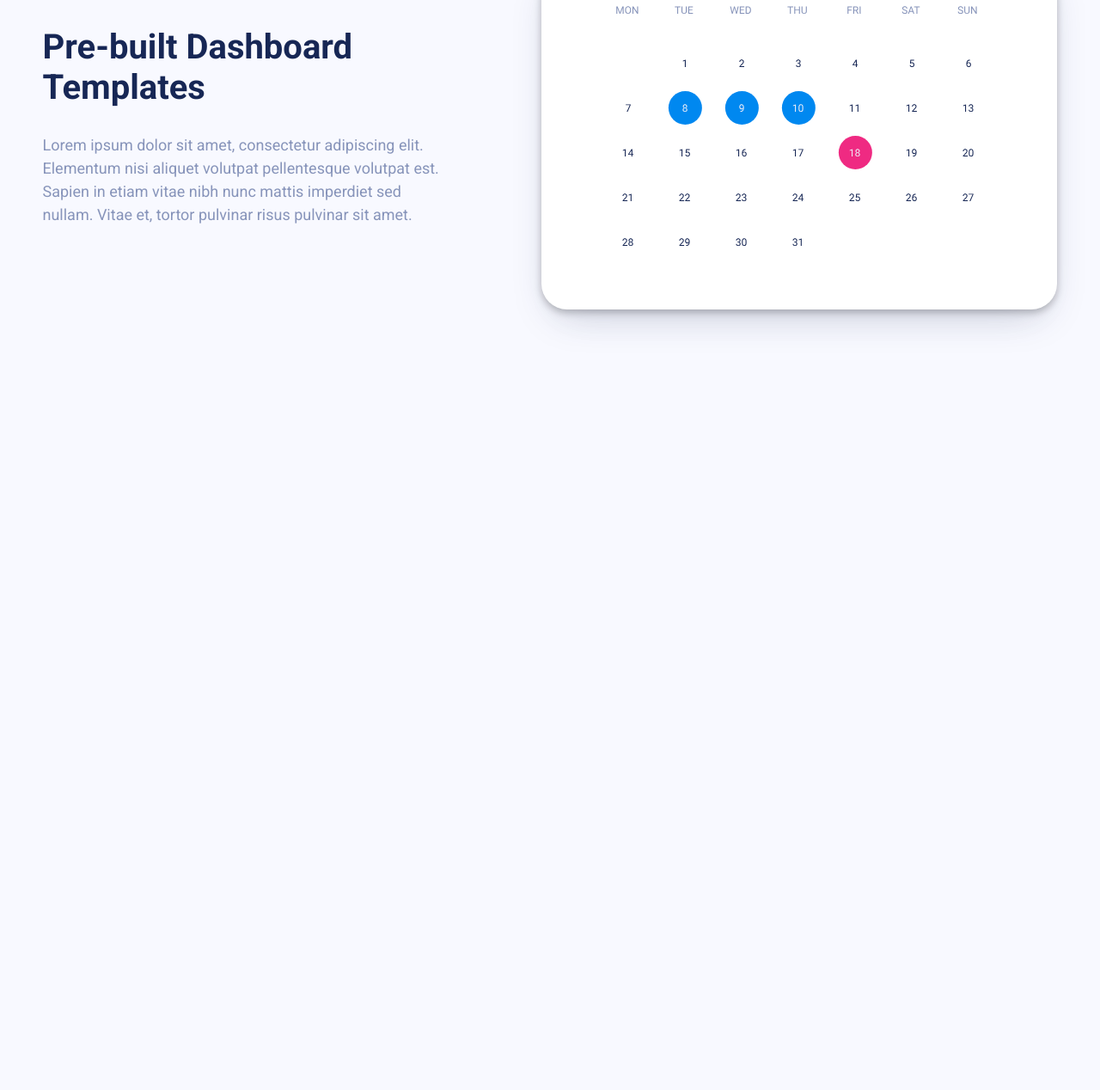
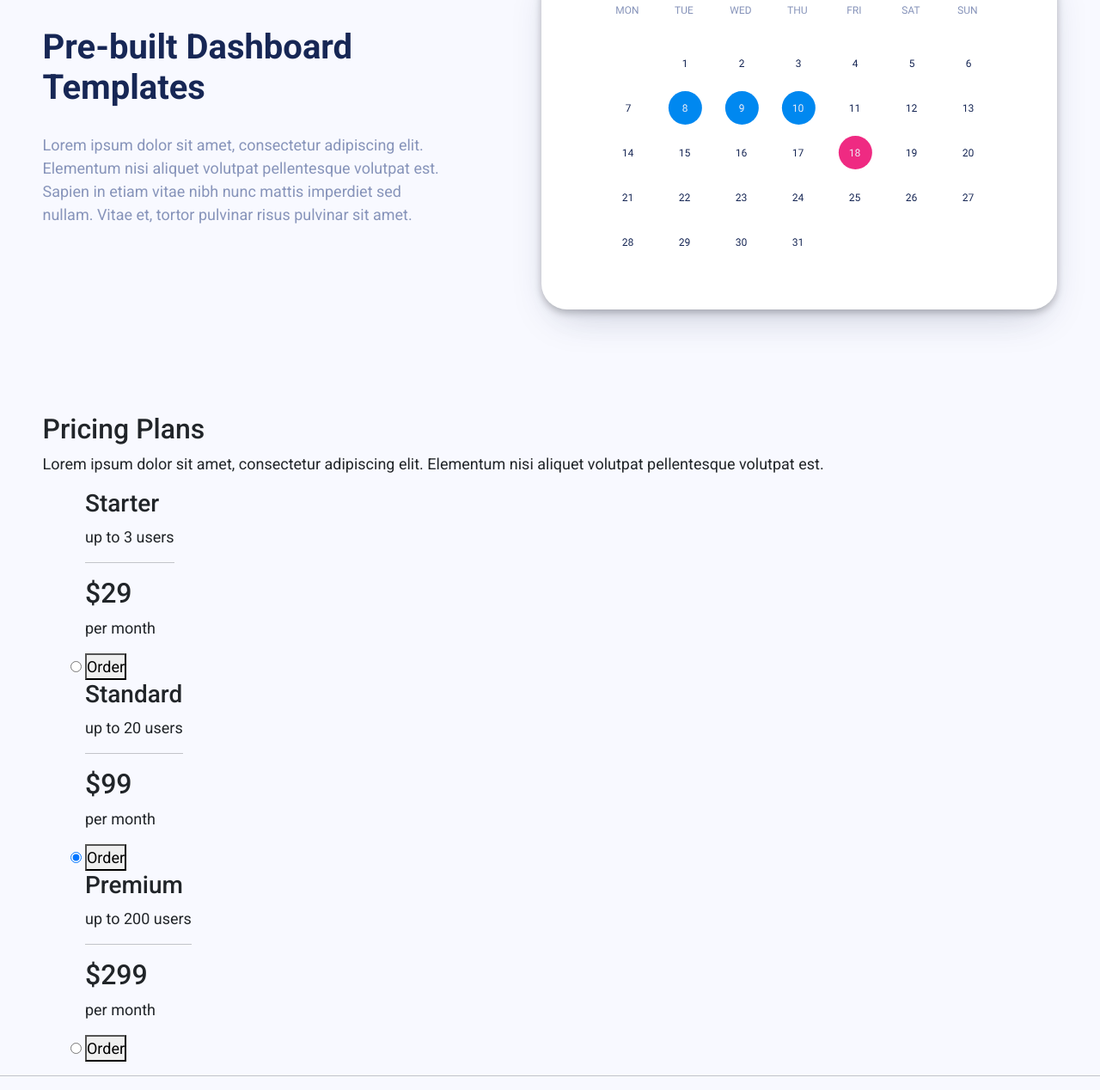
Before and after one commit to Vineker1One/FinalTask, a plain HTML site: page index.html in a window 1280 px wide. Shown: the part 2507-3775 px from the top of the page at 86% size. Before the commit the page ends 2987 px from the top, so only its background shows below. Drawn offline with nearby package versions, Linux system fonts and the light colour scheme.

Commit message:
add plans

```diff
--- a/index.html
+++ b/index.html
@@ -296,5 +296,68 @@
                 </div>
               </article>
             </section>
+            <section class="plans">
+                <article class="plans_content center">
+                  <h2 class="plans_content__title">Pricing Plans</h2>
+                  <p class="plans_content__txt">
+                    Lorem ipsum dolor sit amet, consectetur adipiscing elit. Elementum
+                    nisi aliquet volutpat pellentesque volutpat est.
+                  </p>
+                </article>
+                <div class="plans_content__list-wrp center2">
+                  <ul class="plans_content__list">
+                    <li class="plans_content_list__item">
+                      <input
+                        type="radio"
+                        name="plans_content_list__radio"
+                        id="radio1"
+                        value="1"
+                      />
+                      <label class="plans_content_list__link" for="radio1">
+                        <h3 class="plans_content_list_title">Starter</h3>
+                        <p class="plans_content_list__planTxt">up to 3 users</p>
+                        <hr class="plans-content__hr-line" />
+                        <h2 class="plans_content_list_price"><span>$</span>29</h2>
+                        <p class="plans_content_list_priceTxt">per month</p>
+                        <button class="plans_content_list__btn">Order</button>
+                      </label>
+                    </li>
+                    <li class="plans_content_list__item">
+                      <input
+                        type="radio"
+                        name="plans_content_list__radio"
+                        id="radio2"
+                        value="2"
+                        checked
+                      />
+                      <label class="plans_content_list__link" for="radio2">
+                        <h3 class="plans_content_list_title">Standard</h3>
+                        <p class="plans_content_list__planTxt">up to 20 users</p>
+                        <hr class="plans-content__hr-line" />
+                        <h2 class="plans_content_list_price"><span>$</span>99</h2>
+                        <p class="plans_content_list_priceTxt">per month</p>
+                        <button class="plans_content_list__btn">Order</button>
+                      </label>
+                    </li>
+                    <li class="plans_content_list__item">
+                      <input
+                        type="radio"
+                        name="plans_content_list__radio"
+                        id="radio3"
+                        value="3"
+                      />
+                      <label class="plans_content_list__link" for="radio3">
+                        <h3 class="plans_content_list_title">Premium</h3>
+                        <p class="plans_content_list__planTxt">up to 200 users</p>
+                        <hr class="plans-content__hr-line" />
+                        <h2 class="plans_content_list_price"><span>$</span>299</h2>
+                        <p class="plans_content_list_priceTxt">per month</p>
+                        <button class="plans_content_list__btn">Order</button>
+                      </label>
+                    </li>
+                  </ul>
+                </div>
+                <hr class="hr-line-plans" />
+              </section>
     </body>
 </html>
```
